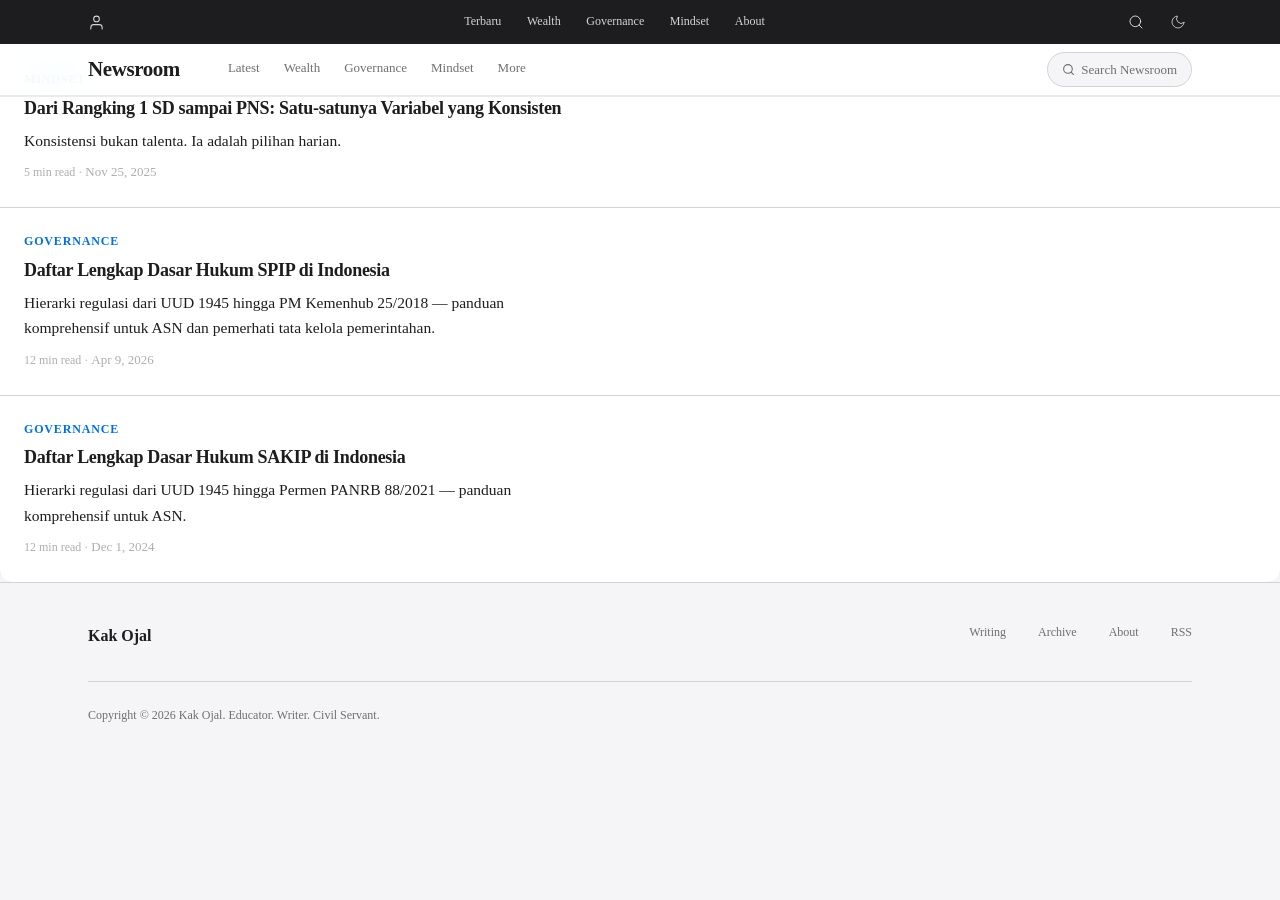
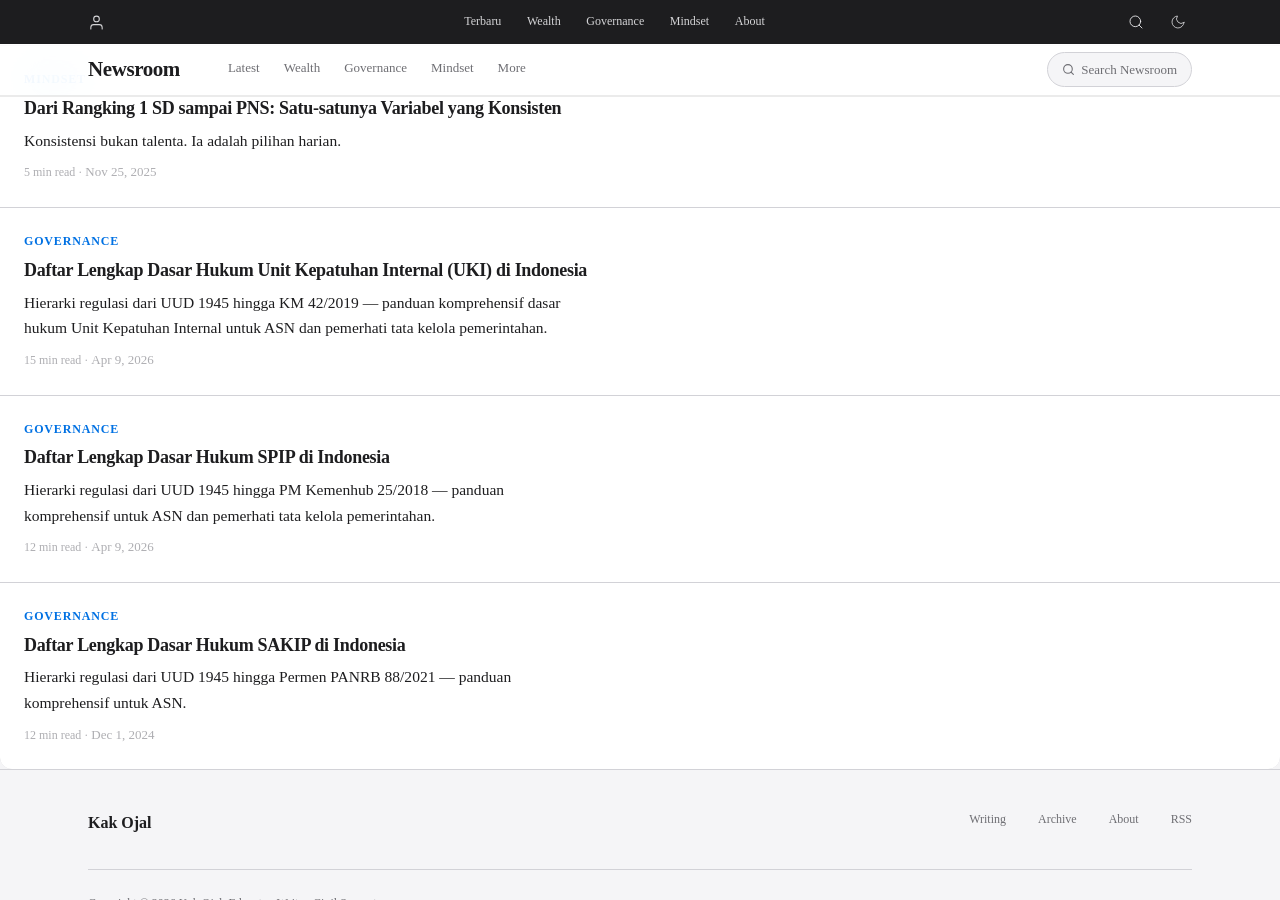
Before and after one commit to makhrojal/makhrojal.github.io, a Jekyll site: the page built from archive.md, in a window 1280 px wide and 900 px high, scrolled down 1595 px. Built offline with Jekyll 4.4.1, drawn with Linux system fonts in a browser that asks for light colours; before the commit the page ends 2369 px from its top, so only the background shows below that.

Commit message:
feat: tambah artikel Dasar Hukum UKI ke halaman Archive

```diff
--- a/archive.md
+++ b/archive.md
@@ -26,6 +26,16 @@ permalink: /archive/
     </a>
     {% endfor %}
 
+    <!-- Manual entry: dasar-hukum-uki (not a Jekyll post) -->
+    <a href="/dasar-hukum-uki/" class="article-list-item" role="listitem">
+      <span class="article-list-item__category">Governance</span>
+      <h3 class="article-list-item__title">Daftar Lengkap Dasar Hukum Unit Kepatuhan Internal (UKI) di Indonesia</h3>
+      <p class="article-list-item__excerpt">Hierarki regulasi dari UUD 1945 hingga KM 42/2019 — panduan komprehensif dasar hukum Unit Kepatuhan Internal untuk ASN dan pemerhati tata kelola pemerintahan.</p>
+      <div class="article-list-item__meta">
+        15 min read · <time datetime="2026-04-09">Apr 9, 2026</time>
+      </div>
+    </a>
+
     <!-- Manual entry: dasar-hukum-spip (not a Jekyll post) -->
     <a href="/dasar-hukum-spip/" class="article-list-item" role="listitem">
       <span class="article-list-item__category">Governance</span>
```
